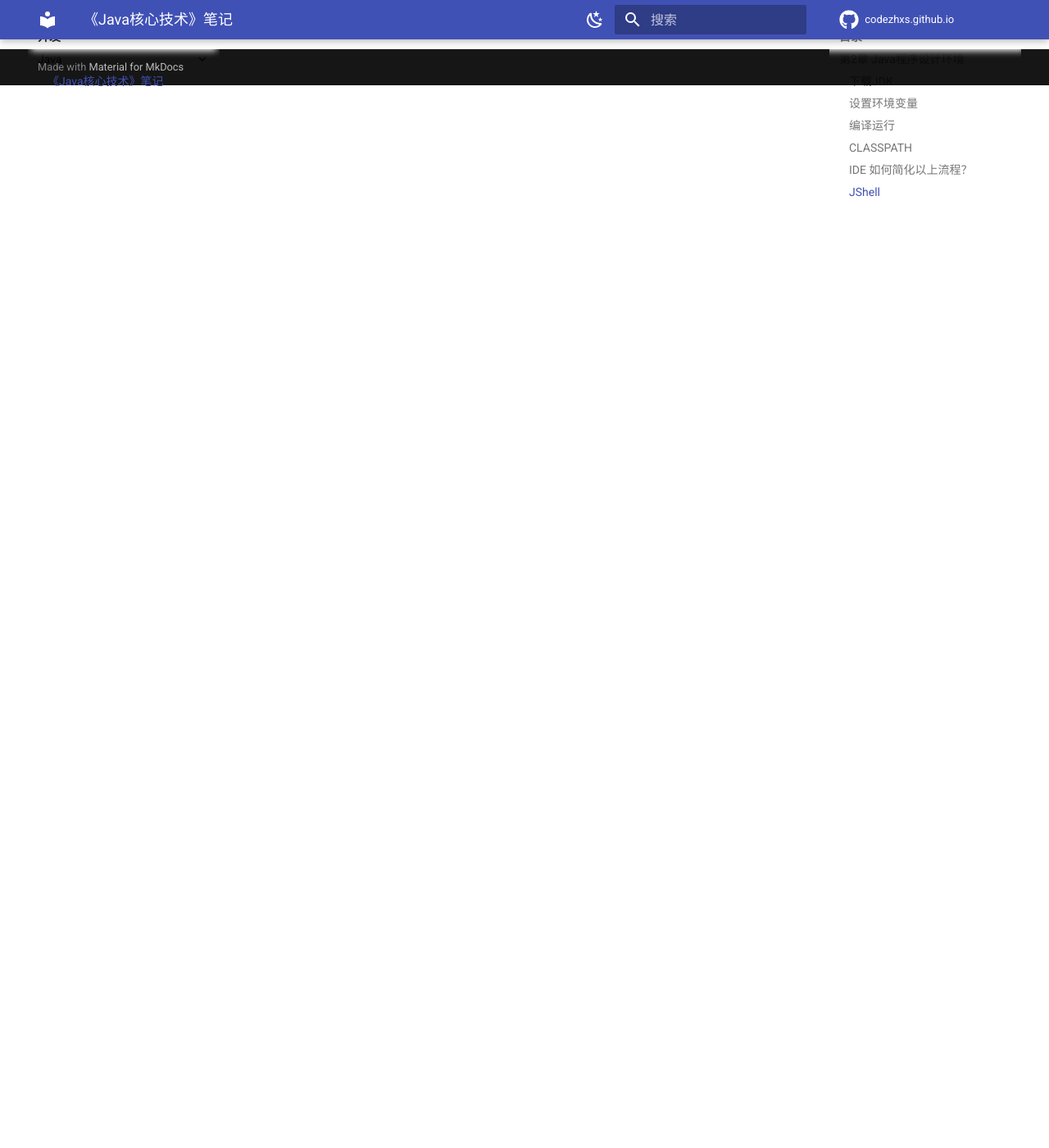
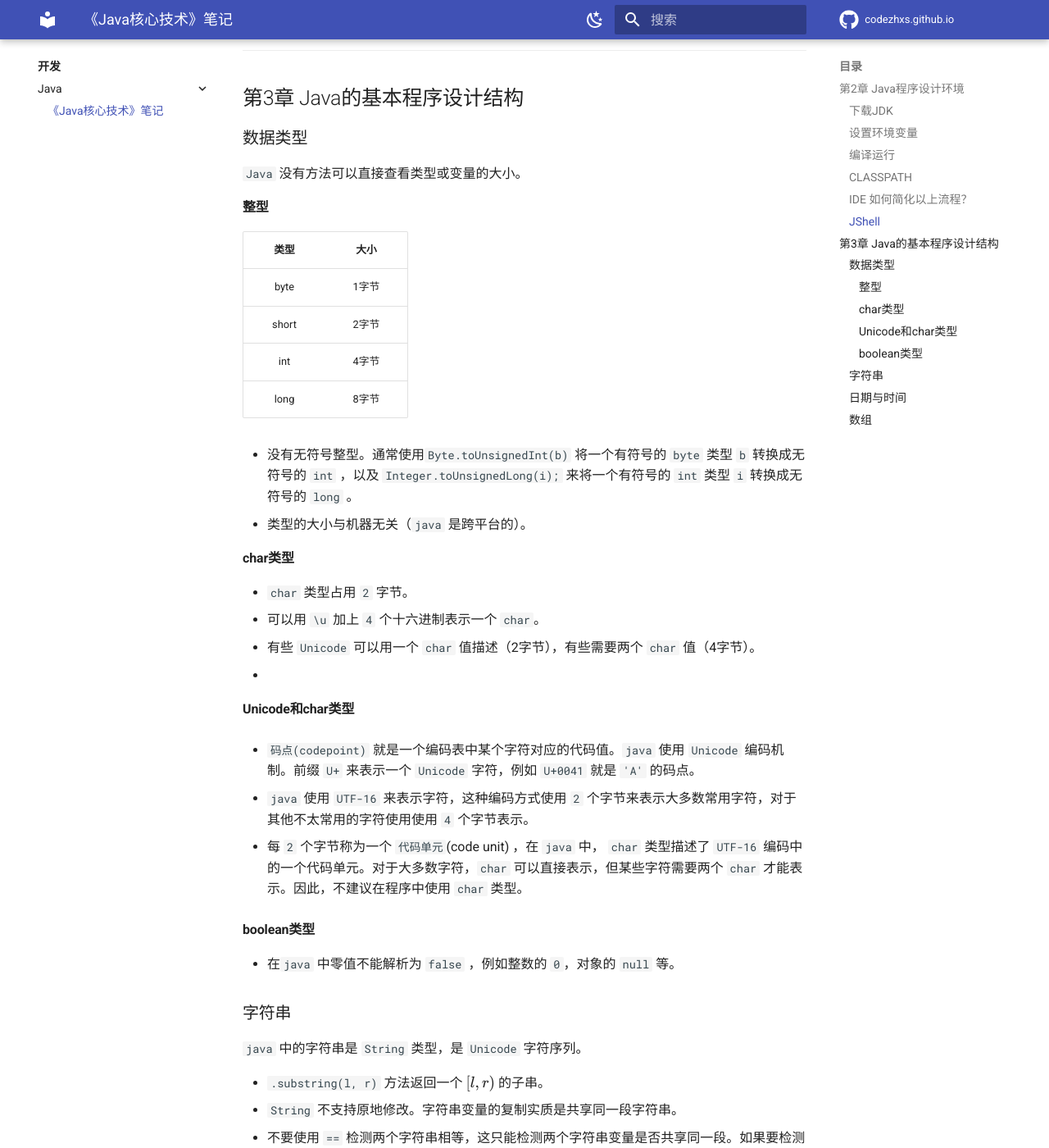
Before and after one commit to CodeZHXS/codezhxs.github.io, an MkDocs documentation site: the page built from docs/dev/java/CoreJava.md, in a window 1280 px wide and 1400 px high, scrolled down 2879 px. Shown: the whole window at 82% size. Built offline with MkDocs 1.6.1 and Material for MkDocs 9.7.7, drawn with Linux system fonts in a browser that asks for light colours; comment, search, counter and statistics services are not loaded; before the commit the page ends 2983 px from its top, so only the background shows below that; some of the changed text lies outside the part shown.

Commit message:
CoreJava ch3 update

````diff
--- a/docs/dev/java/CoreJava.md
+++ b/docs/dev/java/CoreJava.md
@@ -1,4 +1,4 @@
-## 第2章 Java程序设计环境
+## 第2章	Java程序设计环境
 
 ### 下载JDK
 
@@ -123,3 +123,63 @@ answer ==> 42
 jshell> Math.log10(0.001)
 $4 ==> -3.0
 ```
+
+---
+
+## 第3章	Java的基本程序设计结构
+
+### 数据类型
+
+`Java` 没有方法可以直接查看类型或变量的大小。
+
+#### 整型
+
+| 类型  | 大小  |
+| :---: | :---: |
+| byte  | 1字节 |
+| short | 2字节 |
+|  int  | 4字节 |
+| long  | 8字节 |
+
+- 没有无符号整型。通常使用`Byte.toUnsignedInt(b)` 将一个有符号的 `byte` 类型 `b` 转换成无符号的 `int` ，以及 `Integer.toUnsignedLong(i);` 来将一个有符号的 `int` 类型 `i` 转换成无符号的 `long` 。
+- 类型的大小与机器无关（`java` 是跨平台的）。
+
+#### char类型
+
+- `char` 类型占用 `2` 字节。
+- 可以用 `\u` 加上 `4` 个十六进制表示一个 `char`。
+- 有些 `Unicode` 可以用一个 `char` 值描述（2字节），有些需要两个 `char` 值（4字节）。
+-
+
+#### Unicode和char类型
+
+- `码点(codepoint)` 就是一个编码表中某个字符对应的代码值。`java` 使用 `Unicode` 编码机制。前缀 `U+` 来表示一个 `Unicode` 字符，例如 `U+0041` 就是 `'A'` 的码点。
+
+- `java` 使用 `UTF-16` 来表示字符，这种编码方式使用 `2` 个字节来表示大多数常用字符，对于其他不太常用的字符使用使用 `4` 个字节表示。
+
+- 每 `2` 个字节称为一个 `代码单元`(code unit) ，在 `java` 中， `char` 类型描述了 `UTF-16` 编码中的一个代码单元。对于大多数字符，`char` 可以直接表示，但某些字符需要两个 `char` 才能表示。因此，不建议在程序中使用 `char` 类型。
+
+#### boolean类型
+
+- 在`java` 中零值不能解析为 `false` ，例如整数的 `0`，对象的 `null` 等。
+
+### 字符串
+
+`java` 中的字符串是 `String` 类型，是 `Unicode` 字符序列。
+
+- `.substring(l, r)` 方法返回一个 $[l, r)$ 的子串。
+- `String` 不支持原地修改。字符串变量的复制实质是共享同一段字符串。
+- 不要使用 `==` 检测两个字符串相等，这只能检测两个字符串变量是否共享同一段。如果要检测两个字符串的内容是否相等，要用 `.equals()` 方法。`String` 中还有一个 `.compareTo()` 方法类似于 `C语言` 中的 `strcmp()` 函数。
+- 新建一个字符串是 `null` ，`null` 并不是空串的意思。检测空串可以用 `.length() == 0` 或者 `.equals("")` 。对
+- `.length()` 返回代码单元（`char`）的数量，`.codePointCount(l, r)` 可以返回 $[l, r)$ 的码点（`Unicode`） 的数量。对于可能存在 `4` 字节的码点的字符串，遍历时需要注意。
+
+- `StringBuild` 和 `StringBuffer` 是支持原地修改的字符串。其中，`StringBuild` 速度更快，但不是线程安全的。`StringBuffer` 是线程安全的。
+
+### 日期与时间
+
+对于新的代码，应该使用 `java.time` 包的方法。旧的代码可能会使用 `Date` 类。
+
+### 数组
+
+- 将一个数组变量赋给另一个数组变量，实质是引用相同的数组对象。也就是 `浅拷贝` 。深拷贝要用 `Arrays.copyOf()` 方法。
+- `java` 的多位数组支持“不规则”，并不要求每一行都有相同的列数。
````
Also changed, not shown: docs/index.md (+4 -0 lines).
